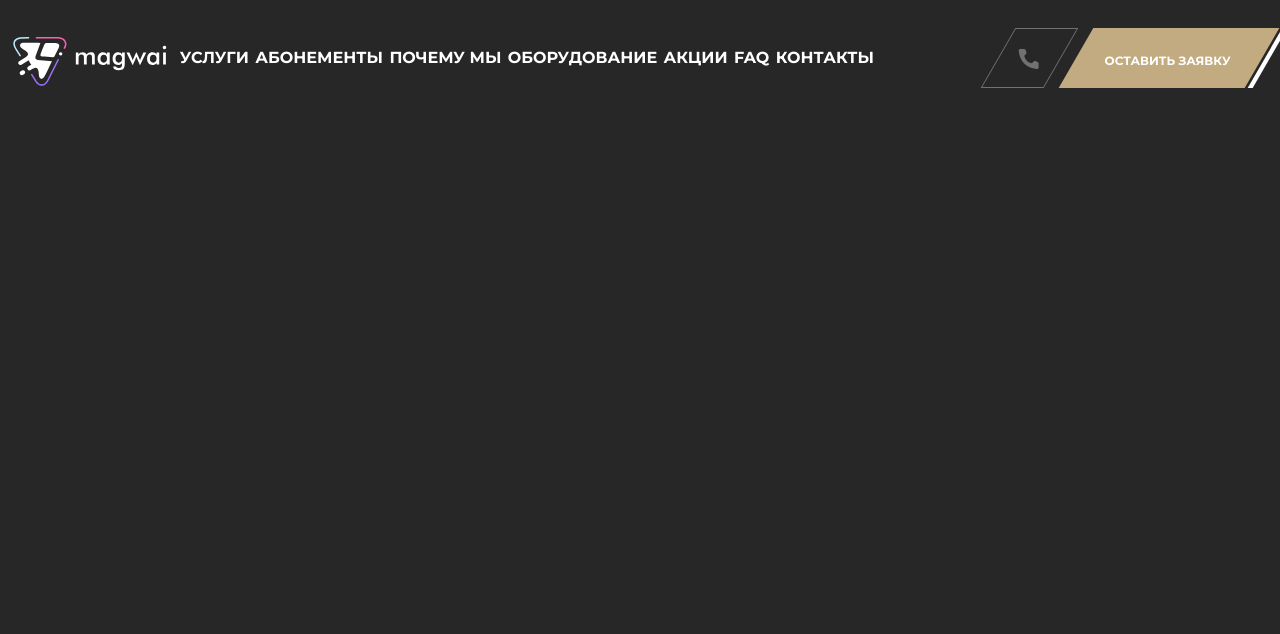
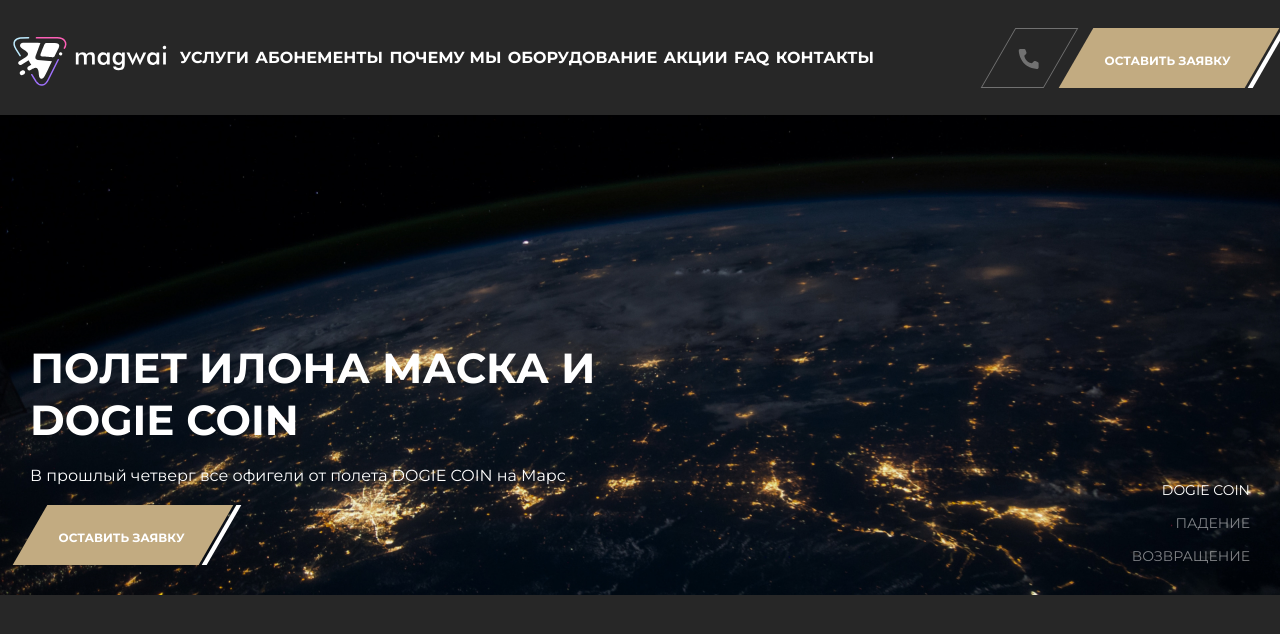
Before and after one commit to DmitrySinyapkin/m-test, a plain HTML site: page m-test/index.html in a window 1280 px wide. Drawn offline with Linux system fonts and the light colour scheme.

Commit message:
slider added

```diff
--- a/m-test/index.html
+++ b/m-test/index.html
@@ -50,7 +50,34 @@
             </div>
         </div>
     </header>
+    <main>
+        <section class="slider">
+            <div class="slider__wrapper">
+                <div class="slider__slide slider__slide_active" data-slide="1"><img src="./images/slide1.jpg"></div>
+                <div class="slider__slide" data-slide="2"><img src="./images/slide2.jpg"></div>
+                <div class="slider__slide" data-slide="3"><img src="./images/slide3.jpg"></div>
+                <div class="slider__face">
+                    <div class="face__text">
+                        <div class="text__title"></div>
+                        <div class="text__subtitle"></div>
+                        <div class="button_full button_request">
+                            <button class="button">
+                                <div class="button__text">ОСТАВИТЬ ЗАЯВКУ</div>
+                            </button>
+                            <div class="button button_right"></div>
+                        </div>
+                    </div>
+                    <div class="face__controls">
+                        <div class="controls__switch controls__switch_active" data-slide="1">DOGIE COIN</div>
+                        <div class="controls__switch" data-slide="2">ПАДЕНИЕ</div>
+                        <div class="controls__switch" data-slide="3">ВОЗВРАЩЕНИЕ</div>
+                    </div>
+                </div>
+            </div>
+        </section>
+    </main>
     <script src="./scripts/openMenu.js"></script>
+    <script src="./scripts/slider.js"></script>
 </body>
 
 </html>
--- /dev/null
+++ b/m-test/scripts/slider.js
@@ -0,0 +1,44 @@
+const title = document.querySelector('.text__title')
+const subtitle = document.querySelector('.text__subtitle')
+const slides = document.querySelectorAll('.slider__slide')
+const controls = document.querySelector('.face__controls')
+
+const sliderData = [
+    {
+        id: 1,
+        title: 'ПОЛЕТ ИЛОНА МАСКА И DOGIE COIN',
+        subtitle: 'В прошлый четверг все офигели от полета DOGIE COIN на Марс'
+    },
+    {
+        id: 2,
+        title: 'DOGIE COIN УПАЛ',
+        subtitle: 'Все в шоке, я потерял все деньги'
+    },
+    {
+        id: 3,
+        title: 'ЭПИЧЕСКОЕ ВОЗВРАЩЕНИЕ НА ХАИ',
+        subtitle: 'Все в шоке, я снова богат'
+    },
+]
+
+function changeSlide(index) {
+    slides.forEach(slide => slide.dataset.slide == index ? slide.classList.add('slider__slide_active') : slide.classList.remove('slider__slide_active'))
+    const data = sliderData.find(item => item.id == index)
+    title.innerHTML = data.title
+    subtitle.innerHTML = data.subtitle
+}
+
+function handleClick(e) {
+    const index = e.target.closest('div').dataset.slide
+    changeSlide(index)
+    controls.children.forEach(item => item.dataset.slide == index ? item.classList.add('controls__switch_active') : item.classList.remove('controls__switch_active'))
+}
+
+function handleFirstLoad() {
+    title.innerHTML = sliderData[0].title
+    subtitle.innerHTML = sliderData[0].subtitle
+}
+
+controls.addEventListener('click', handleClick)
+
+window.addEventListener('load', handleFirstLoad)
--- a/m-test/styles/_header.scss
+++ b/m-test/styles/_header.scss
@@ -64,14 +64,16 @@ header {
                 }
 
                 &_opened {
+                    padding: 20px 40px;
                     background: #272727;
                     display: flex;
                     flex-direction: column;
                     align-items: flex-start;
 
                     position: absolute;
-                    top: 75px;
-                    left: 0;
+                    top: 55px;
+                    left: -20px;
+                    z-index: 100;
                 }
 
                 .nav__link {
--- /dev/null
+++ b/m-test/styles/_slider.scss
@@ -0,0 +1,102 @@
+@mixin slide {
+    width: 100%;
+    height: 60vh;
+
+    position: absolute;
+    top: 0;
+    left: 0;
+}
+
+@mixin bottom_blocks {
+    display: flex;
+    flex-direction: column;
+}
+
+@keyframes appear {
+    from {
+        opacity: 0;
+    }
+    to {
+        opacity: 1;
+    }
+}
+
+.slider {
+    width: 100%;
+
+    &__wrapper {
+        width: 100%;
+
+        position: relative;
+
+        .slider__slide {
+            @include slide();
+
+            opacity: 0;
+            overflow-y: hidden;
+
+            img {
+                width: 100%;
+                height: 100%;
+                object-fit: cover;
+            }
+        }
+
+        .slider__slide_active {
+            animation: appear 1s linear forwards;
+        }
+
+        .slider__face {
+            @include slide();
+            padding: 30px;
+            display: flex;
+            justify-content: space-between;
+            align-items: flex-end;
+
+            .face__text{
+                @include bottom_blocks();
+                width: 700px;
+                gap: 20px;
+                align-items: flex-start;
+
+                .text__title {
+                    color: #FFFFFF;
+                    font-family: Montserrat;
+                    font-weight: 700;
+                    font-size: 42px;
+                }
+
+                .text__subtitle {
+                    color: #FFFFFF;
+                    font-family: Montserrat;
+                    font-weight: 400;
+                    font-size: 16px;
+                }
+            }
+
+            .face__controls {
+                width: 120px;
+                @include bottom_blocks();
+                gap: 15px;
+                align-items: flex-end;
+
+                .controls__switch {
+                    color: #FFFFFF;
+                    font-family: Montserrat;
+                    font-weight: 400;
+                    font-size: 14px;
+                    opacity: 0.5;
+                    cursor: pointer;
+
+                    &_active {
+                        opacity: 1;
+                    }
+
+                    &:hover {
+                        opacity: 1;
+                    }
+                }
+            }
+        }
+    }
+}
--- a/m-test/styles/index.scss
+++ b/m-test/styles/index.scss
@@ -4,3 +4,4 @@
 @import "./_common.scss";
 @import "./_buttons.scss";
 @import "./_header.scss";
+@import "./_slider.scss";
```
Also changed, not shown: m-test/images/slide1.jpg (added), m-test/images/slide2.jpg (added), m-test/styles/index.min.css, 1 other file.
